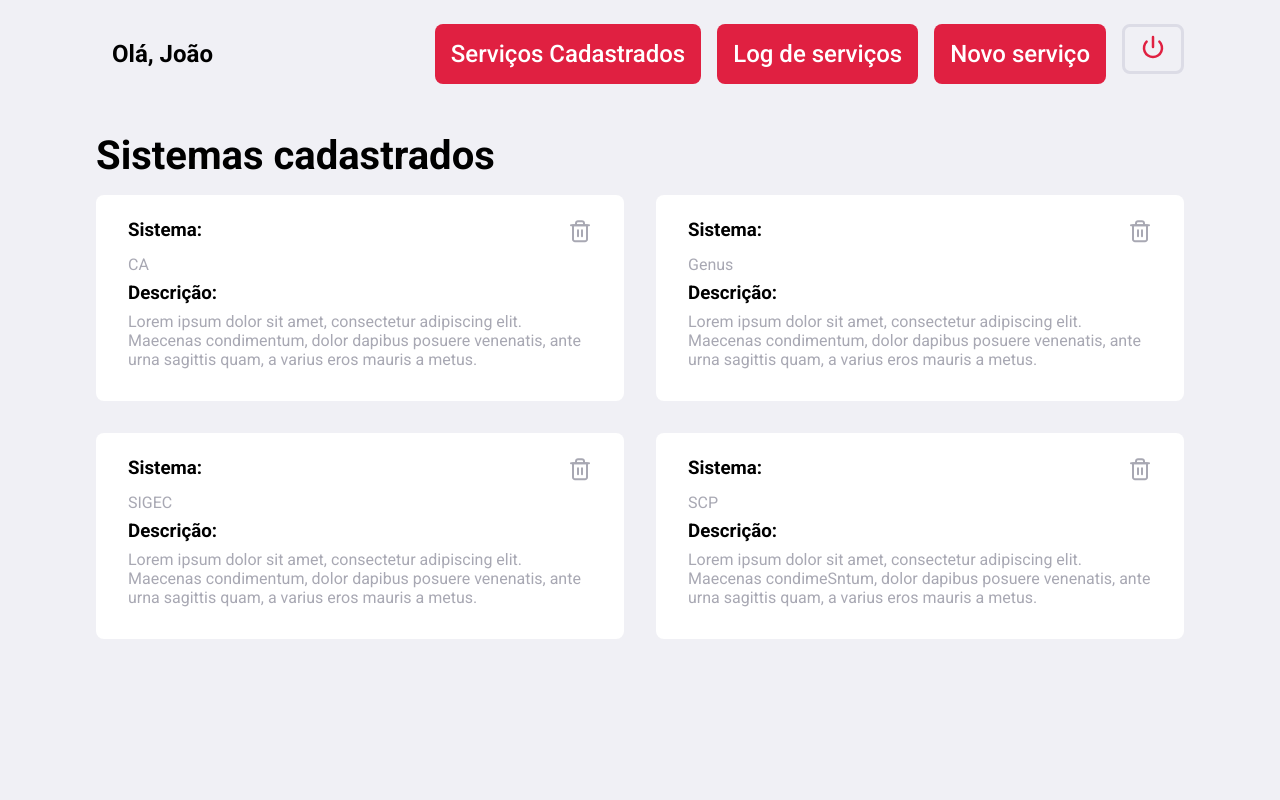
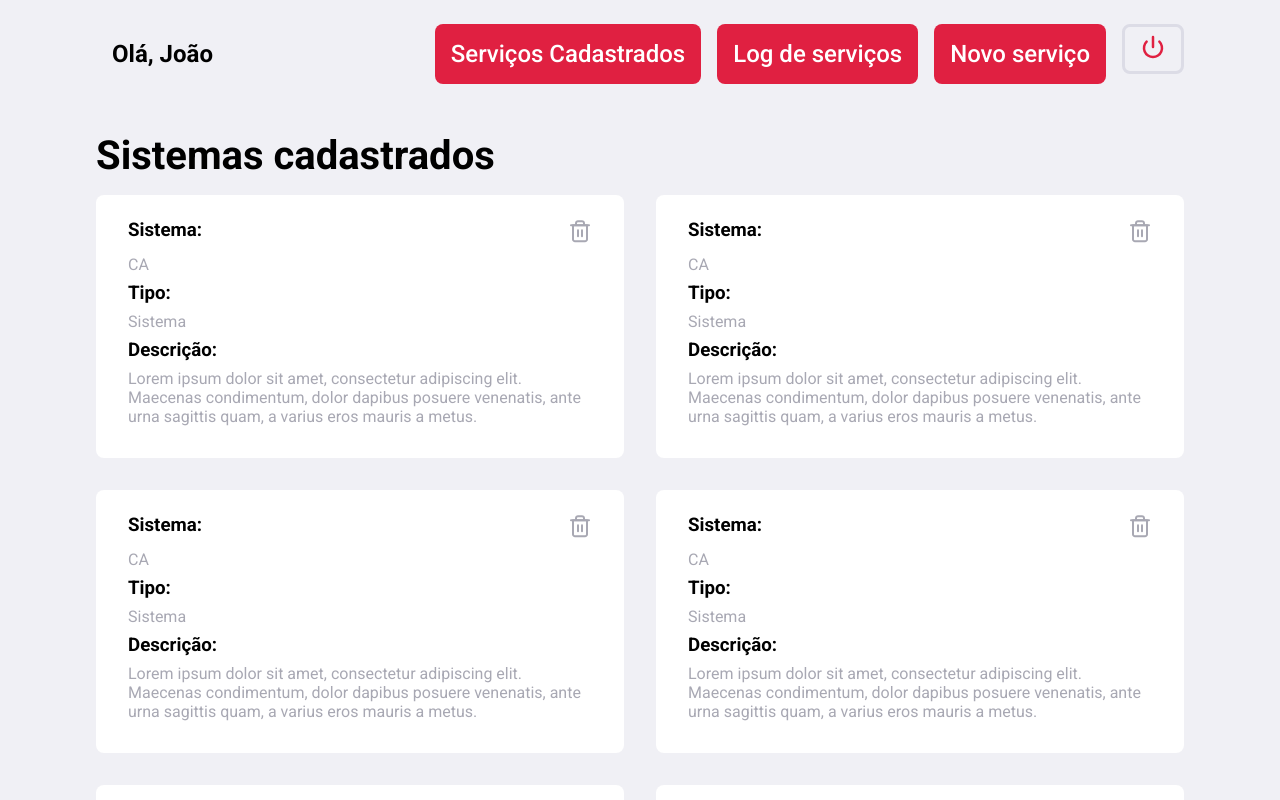
Before and after one commit to Arsene1999/barramento-front-end, a React (Create React App) app: page /home in a window 1280 px wide. Shown: the top 800 px of the page. Built offline with nearby package versions, Linux system fonts and the light colour scheme.

Commit message:
Usa o map para criar os cards

```diff
--- a/src/components/Casos-Cadastrados/index.tsx
+++ b/src/components/Casos-Cadastrados/index.tsx
@@ -3,11 +3,51 @@ import { Container, Content, Cards } from "./style";
 import Apagar from "../../assets/Apagar.svg";
 
 export function Body() {
+  const servicos = [
+    {
+      name: "CA",
+      type: "Sistema",
+      description:
+        "Lorem ipsum dolor sit amet, consectetur adipiscing elit. Maecenas condimentum, dolor dapibus posuere venenatis, ante urna sagittis quam, a varius eros mauris a metus.",
+    },
+    {
+      name: "CA",
+      type: "Sistema",
+      description:
+        "Lorem ipsum dolor sit amet, consectetur adipiscing elit. Maecenas condimentum, dolor dapibus posuere venenatis, ante urna sagittis quam, a varius eros mauris a metus.",
+    },
+    {
+      name: "CA",
+      type: "Sistema",
+      description:
+        "Lorem ipsum dolor sit amet, consectetur adipiscing elit. Maecenas condimentum, dolor dapibus posuere venenatis, ante urna sagittis quam, a varius eros mauris a metus.",
+    },
+    {
+      name: "CA",
+      type: "Sistema",
+      description:
+        "Lorem ipsum dolor sit amet, consectetur adipiscing elit. Maecenas condimentum, dolor dapibus posuere venenatis, ante urna sagittis quam, a varius eros mauris a metus.",
+    },
+    {
+      name: "CA",
+      type: "Sistema",
+      description:
+        "Lorem ipsum dolor sit amet, consectetur adipiscing elit. Maecenas condimentum, dolor dapibus posuere venenatis, ante urna sagittis quam, a varius eros mauris a metus.",
+    },
+    {
+      name: "CA",
+      type: "Sistema",
+      description:
+        "Lorem ipsum dolor sit amet, consectetur adipiscing elit. Maecenas condimentum, dolor dapibus posuere venenatis, ante urna sagittis quam, a varius eros mauris a metus.",
+    },
+  ];
   return (
     <Container>
       <Content>
         <h1>Sistemas cadastrados</h1>
+        {servicos.length > 0 ? (
           <Cards>
+            {servicos.map((servico) => (
               <div>
                 <h3>
                   Sistema:
@@ -15,60 +55,17 @@ export function Body() {
                     <img src={Apagar} alt="" />
                   </button>
                 </h3>
-            <p>CA</p>
+                <p>{servico.name}</p>
+                <h3>Tipo:</h3>
+                <p>{servico.type}</p>
                 <h3>Descrição:</h3>
-            <p>
-              Lorem ipsum dolor sit amet, consectetur adipiscing elit. Maecenas
-              condimentum, dolor dapibus posuere venenatis, ante urna sagittis
-              quam, a varius eros mauris a metus.
-            </p>
+                <p>{servico.description}</p>
               </div>
-          <div>
-            <h3>
-              Sistema:
-              <button type="button">
-                <img src={Apagar} alt="" />
-              </button>
-            </h3>
-            <p>Genus</p>
-            <h3>Descrição:</h3>
-            <p>
-              Lorem ipsum dolor sit amet, consectetur adipiscing elit. Maecenas
-              condimentum, dolor dapibus posuere venenatis, ante urna sagittis
-              quam, a varius eros mauris a metus.
-            </p>
-          </div>
-          <div>
-            <h3>
-              Sistema:
-              <button type="button">
-                <img src={Apagar} alt="" />
-              </button>
-            </h3>
-            <p>SIGEC</p>
-            <h3>Descrição:</h3>
-            <p>
-              Lorem ipsum dolor sit amet, consectetur adipiscing elit. Maecenas
-              condimentum, dolor dapibus posuere venenatis, ante urna sagittis
-              quam, a varius eros mauris a metus.
-            </p>
-          </div>
-          <div>
-            <h3>
-              Sistema:
-              <button type="button">
-                <img src={Apagar} alt="" />
-              </button>
-            </h3>
-            <p>SCP</p>
-            <h3>Descrição:</h3>
-            <p>
-              Lorem ipsum dolor sit amet, consectetur adipiscing elit. Maecenas
-              condimeSntum, dolor dapibus posuere venenatis, ante urna sagittis
-              quam, a varius eros mauris a metus.
-            </p>
-          </div>
+            ))}
           </Cards>
+        ) : (
+          <div className="empty">Não há :(</div>
+        )}
       </Content>
     </Container>
   );
```
Lines whose indentation alone changed are shown as unchanged.
